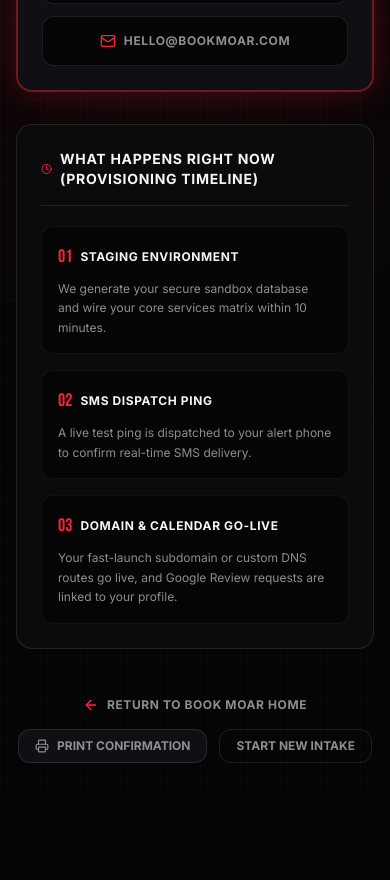
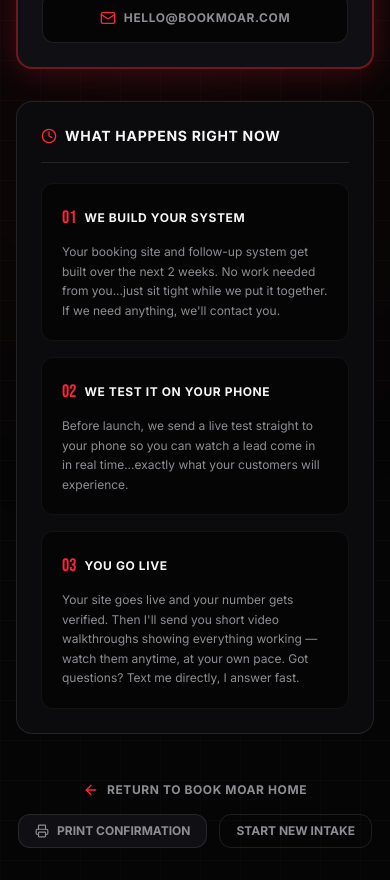
Before and after one commit to dbarbour86/bookmoar-, a Next.js app: page /thanks in a window 390 px wide. Shown: the part 1060-1940 px from the top of the page. Before the commit the page ends 1855 px from the top, so only its background shows below. Built offline with nearby package versions, Linux system fonts and the light colour scheme; no server answers.

Commit message:
feat: expand intake presets to 10 trades, unlimited services, verification phone, and website credentials

```diff
--- a/src/components/onboarding/ThankYouView.tsx
+++ b/src/components/onboarding/ThankYouView.tsx
@@ -85,7 +85,7 @@
               We know your business is your lifeblood, and trusting us to build and launch your client booking engine means everything to us. <strong className="text-white-text">You made the right call.</strong>
             </p>
             <p>
-              Our team has already received your intake specification at <span className="text-primary-red font-medium">hello@bookmoar.com</span>. We are configuring your staging database, instant SMS dispatch rules, and automated Google review loops right now.
+              Our team has already received your intake specification at <span className="text-primary-red font-medium">hello@bookmoar.com</span>. We&apos;re already reviewing your details and putting your setup into motion.
             </p>
           </div>
 
@@ -163,49 +163,49 @@
           </div>
         </div>
 
-        {/* What Happens Next Roadmap Card */}
+        {/* What Happens Right Now Section */}
         <div className="rounded-2xl border border-white/10 bg-[#0B0B0D] p-6 sm:p-8 space-y-5">
           <div className="flex items-center gap-2 border-b border-white/10 pb-4">
             <Clock className="w-4 h-4 text-primary-red" />
             <h2 className="text-white-text text-sm font-bold uppercase tracking-wider">
-              WHAT HAPPENS RIGHT NOW (PROVISIONING TIMELINE)
+              WHAT HAPPENS RIGHT NOW
             </h2>
           </div>
 
           <div className="grid grid-cols-1 md:grid-cols-3 gap-4">
-            <div className="p-4 bg-[#050505] border border-white/5 rounded-xl space-y-2">
+            <div className="p-5 bg-[#050505] border border-white/5 rounded-xl space-y-2.5">
               <div className="flex items-center gap-2 text-primary-red font-display text-lg">
                 <span>01</span>
                 <span className="text-white-text text-xs font-sans font-bold uppercase tracking-wider">
-                  STAGING ENVIRONMENT
+                  WE BUILD YOUR SYSTEM
                 </span>
               </div>
               <p className="text-xs text-muted-text leading-relaxed">
-                We generate your secure sandbox database and wire your core services matrix within 10 minutes.
+                Your booking site and follow-up system get built over the next 2 weeks. No work needed from you...just sit tight while we put it together. If we need anything, we&apos;ll contact you.
               </p>
             </div>
 
-            <div className="p-4 bg-[#050505] border border-white/5 rounded-xl space-y-2">
+            <div className="p-5 bg-[#050505] border border-white/5 rounded-xl space-y-2.5">
               <div className="flex items-center gap-2 text-primary-red font-display text-lg">
                 <span>02</span>
                 <span className="text-white-text text-xs font-sans font-bold uppercase tracking-wider">
-                  SMS DISPATCH PING
+                  WE TEST IT ON YOUR PHONE
                 </span>
               </div>
               <p className="text-xs text-muted-text leading-relaxed">
-                A live test ping is dispatched to your alert phone {alertPhone ? `(${alertPhone})` : ""} to confirm real-time SMS delivery.
+                Before launch, we send a live test straight to your phone so you can watch a lead come in in real time...exactly what your customers will experience.
               </p>
             </div>
 
-            <div className="p-4 bg-[#050505] border border-white/5 rounded-xl space-y-2">
+            <div className="p-5 bg-[#050505] border border-white/5 rounded-xl space-y-2.5">
               <div className="flex items-center gap-2 text-primary-red font-display text-lg">
                 <span>03</span>
                 <span className="text-white-text text-xs font-sans font-bold uppercase tracking-wider">
-                  DOMAIN &amp; CALENDAR GO-LIVE
+                  YOU GO LIVE
                 </span>
               </div>
               <p className="text-xs text-muted-text leading-relaxed">
-                Your fast-launch subdomain or custom DNS routes go live, and Google Review requests are linked to your profile.
+                Your site goes live and your number gets verified. Then I&apos;ll send you short video walkthroughs showing everything working — watch them anytime, at your own pace. Got questions? Text me directly, I answer fast.
               </p>
             </div>
           </div>
```
